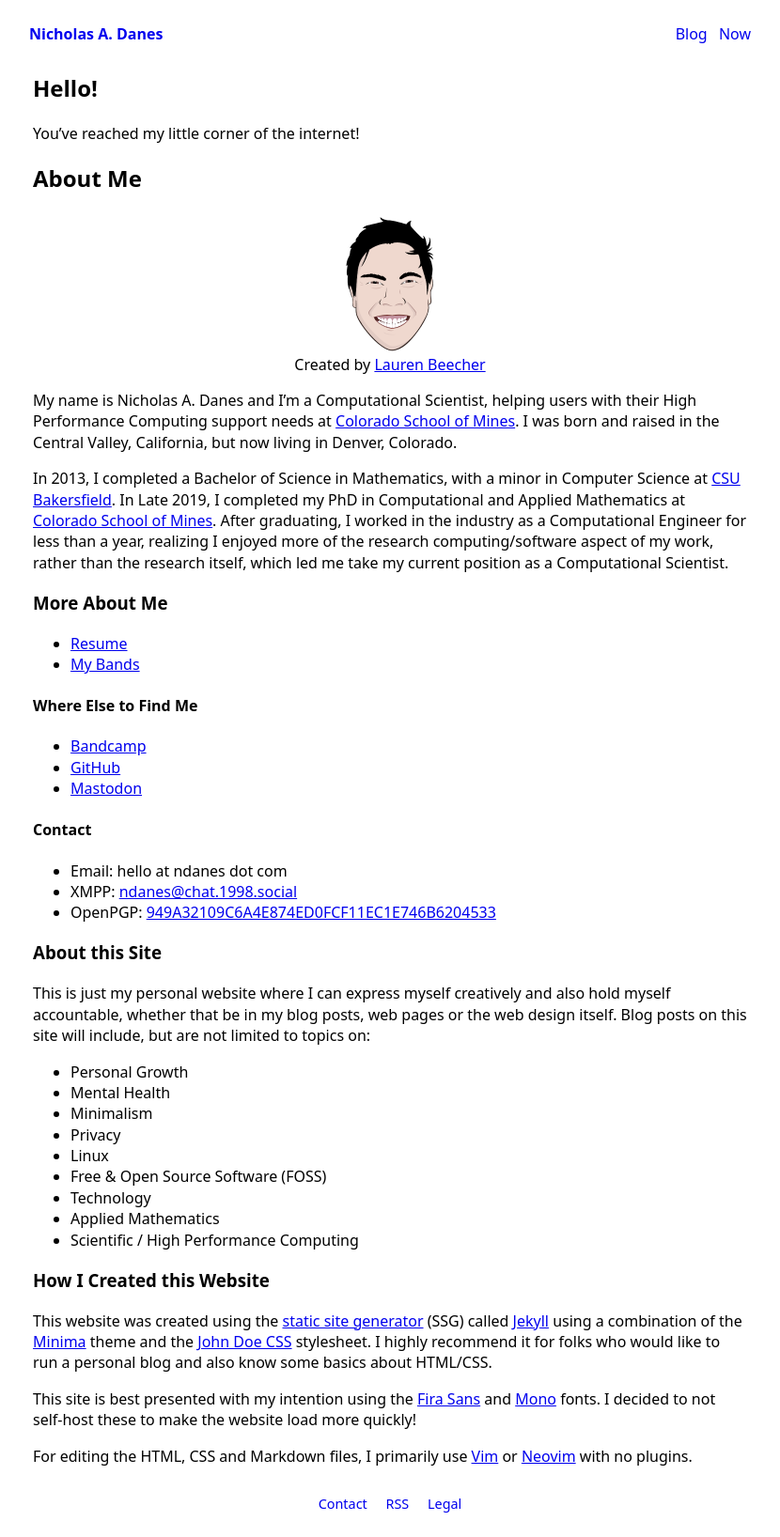
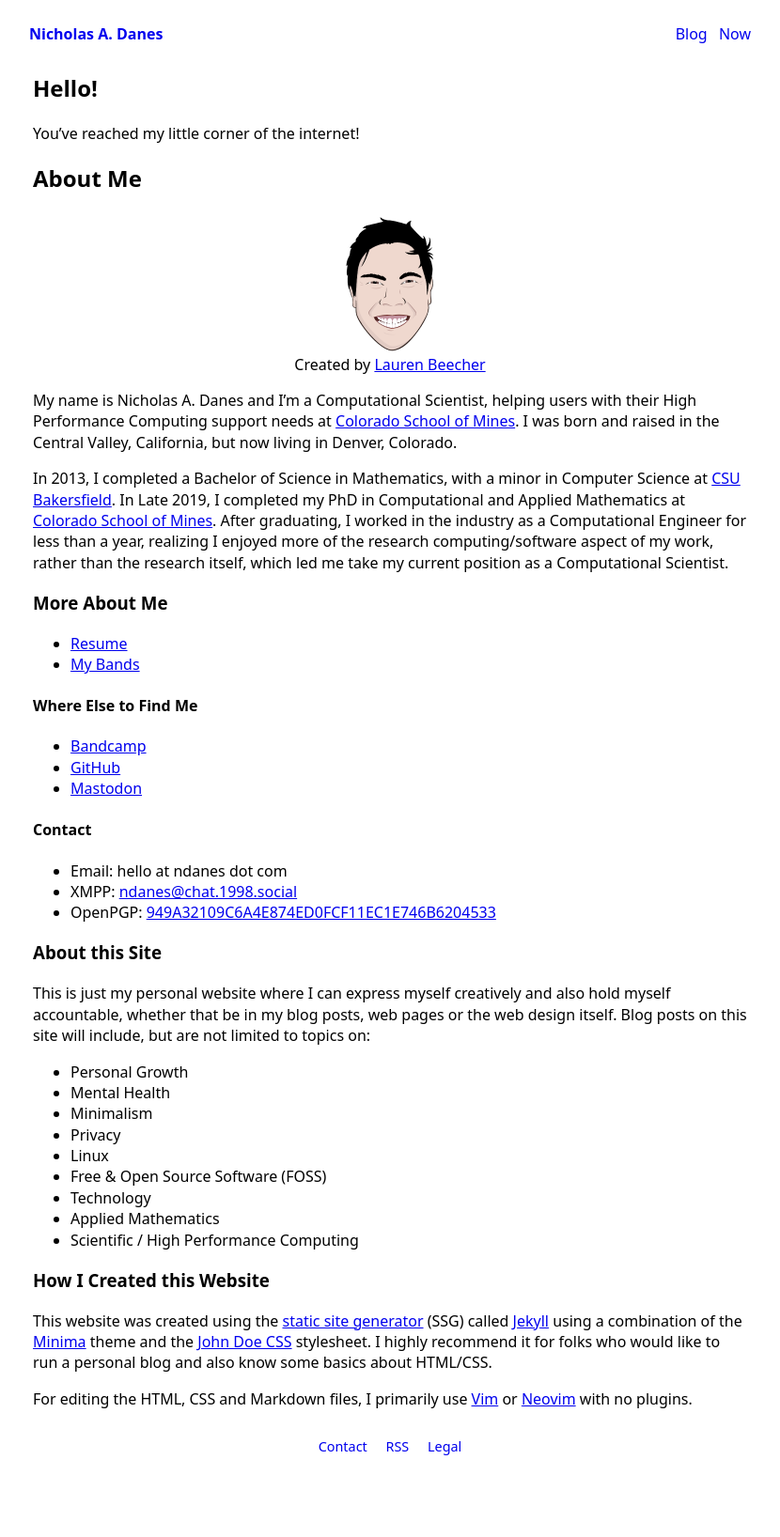
Before and after one commit to danesnick/old_website, a Jekyll site: the page built from index.markdown, in a window 1280 px wide. Shown: the whole page at 94% size, without its empty margins (225-1055 px from the left). Built offline with Jekyll 4.4.1, drawn with Linux system fonts in a browser that asks for light colours; after the commit the page ends 1575 px from its top, so only the background shows below that.

Commit message:
Adjusted font stack

```diff
--- a/assets/css/style.scss
+++ b/assets/css/style.scss
@@ -16,7 +16,27 @@
 
 html {
   font-size: 16px;
-  font-family: 'Fira Sans',system-ui, sans-serif;
+  /* Trying to font stack from: https://blog.jim-nielsen.com/2020/system-fonts-on-the-web/ */
+  font-family:
+    /* use the sans-serif font that the operating system
+       classifies as a sans-serif font for native apps */
+    ui-sans-serif,
+    /* use the font the operating system uses for native
+       applications, may be serif, may be sans-serif, may be
+       something else (there are, as you can see, a couple
+       different ways to specify this) */
+    system-ui,
+    -system-ui,
+    -apple-system,
+    BlinkMacSystemFont,
+    /* use one of these specific font families if present */
+    Roboto, Helvetica, Arial,
+    /* use a sans-serif family as determined by the browser
+       which may or may not be a configurable option for
+       the user to override */
+    sans-serif,
+    /* use emojis */
+    "Apple Color Emoji";
   line-height: 1.4;
   overflow-wrap: break-word;
 }
--- a/index.markdown
+++ b/index.markdown
@@ -53,6 +53,4 @@
 
 This website was created using the [static site generator](https://www.netlify.com/blog/2020/04/14/what-is-a-static-site-generator-and-3-ways-to-find-the-best-one/)  (SSG) called [Jekyll](https://jekyllrb.com/) using a combination of the [Minima](https://github.com/jekyll/minima) theme and the [John Doe CSS](https://john-doe.neocities.org/) stylesheet. I highly recommend it for folks who would like to run a personal blog and also know some basics about HTML/CSS.
 
-This site is best presented with my intention using the [Fira Sans](https://github.com/bBoxType/FiraSans) and [Mono](https://github.com/bBoxType/FiraSans) fonts. I decided to not self-host these to make the website load more quickly!
-
 For editing the HTML, CSS and Markdown files, I primarily use [Vim](https://www.vim.org/) or [Neovim](https://neovim.io) with no plugins.
```
